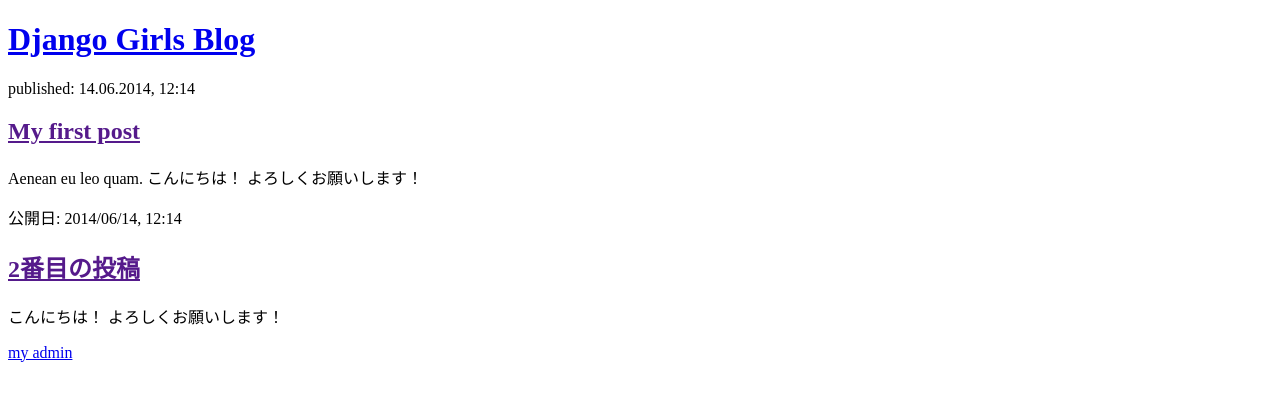
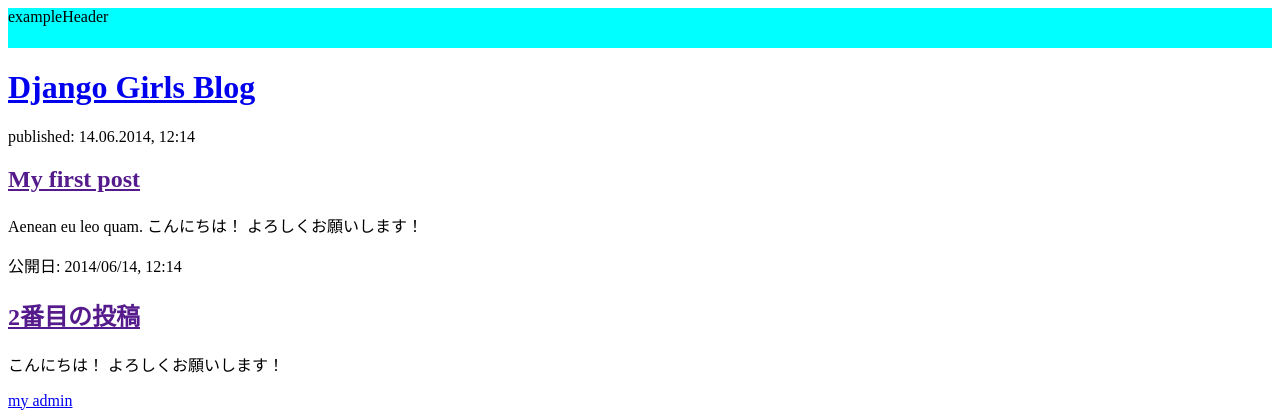
Before and after one commit to ShojiAkifumi/my-first-blog, a Django app: page / in a window 1280 px wide. Shown: the top 420 px of the page. Run offline with Django 3.2, Linux system fonts and the light colour scheme.

Commit message:
add stylesheet

```diff
--- a/blog/templates/blog/post_list.html
+++ b/blog/templates/blog/post_list.html
@@ -1,9 +1,14 @@
 <!DOCTYPE html>
 <html lang="ja">
 <head>
+    <meta charset="UTF-8">
+    <meta name="viewport" content="width=device-width, initial-scale=1.0">
     <title>Azukimochi Django Girls blog</title>
+
+    <link href="style.css" rel="stylesheet">
 </head>
 <body>
+    <header>exampleHeader</header>
     <main>
         <div>
             <h1><a href="https://tutorial.djangogirls.org/ja/">Django Girls Blog</a></h1>
--- /dev/null
+++ b/blog/templates/blog/style.css
@@ -0,0 +1,6 @@
+header {
+    position: relative;
+    width: 100%;
+    height: 40px;
+    background-color: aqua;
+}
```
